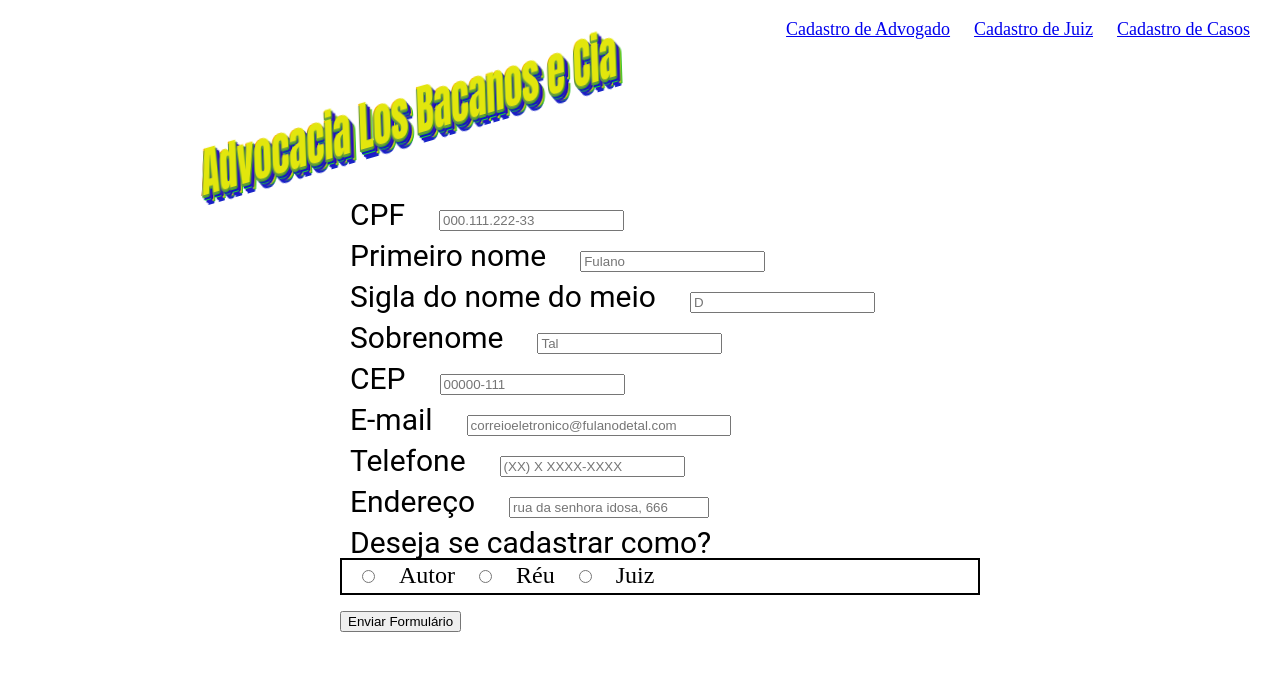
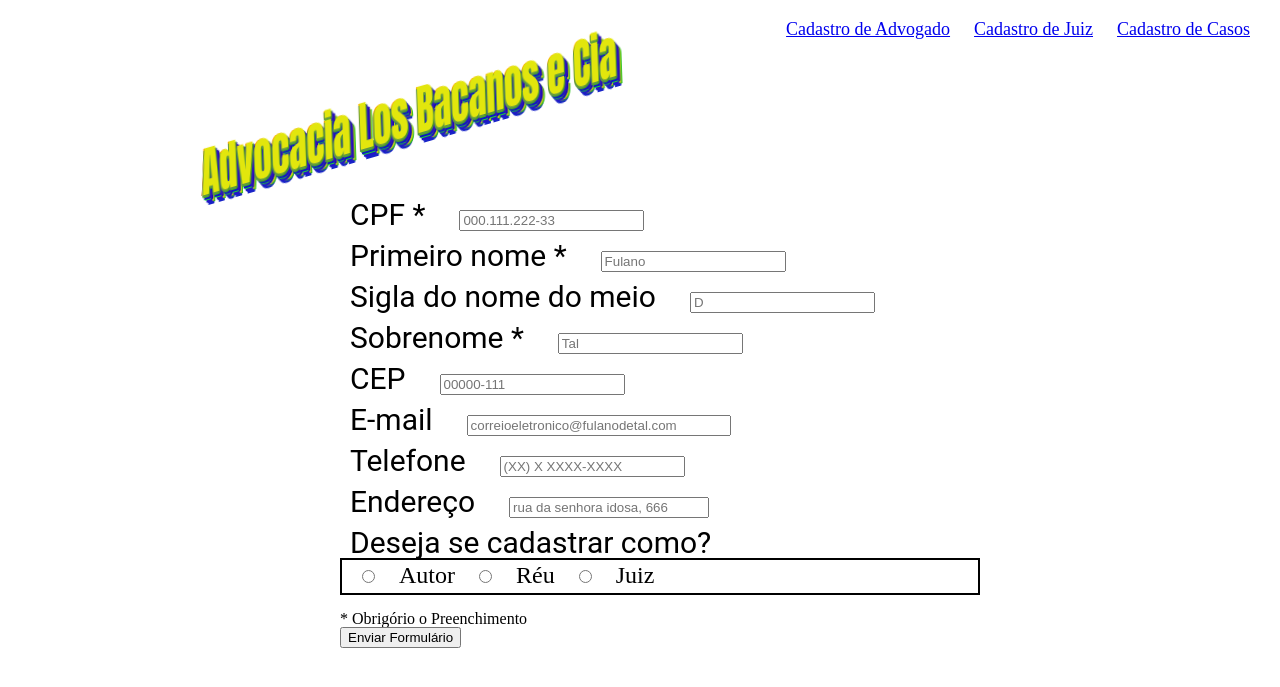
Before and after one commit to nikolagiin/TrabPBD, a PHP site: page /formulario_pessoas.php in a window 1280 px wide. Shown: the top 687 px of the page. Run offline with PHP 8.4, Linux system fonts and the light colour scheme.

Commit message:
adicionado '*' aos campos obrigatórios

```diff
--- a/formulario_pessoas.php
+++ b/formulario_pessoas.php
@@ -26,16 +26,16 @@
 
     <form action="pessoas.php" method="post">
         <div id="dados">
-            <label for="cpf" class="elemento">CPF</label>
+            <label for="cpf" class="elemento">CPF *</label>
             <input type="text" id="cpf" name="cpf" placeholder="000.111.222-33" required>
             <br>
-            <label for="pnome" class="elemento">Primeiro nome</label>
+            <label for="pnome" class="elemento">Primeiro nome *</label>
             <input type="text" id="pnome" name="pnome" placeholder="Fulano" required>
             <br>
             <label for="mnome" class="elemento">Sigla do nome do meio</label>
             <input type="text" id="mnome" name="mnome" placeholder="D">
             <br>
-            <label for="snome" class="elemento">Sobrenome</label>
+            <label for="snome" class="elemento">Sobrenome *</label>
             <input type="text" id="snome" name="snome" placeholder="Tal" required>
             <br>
             <label for="cep" class="elemento">CEP</label>
@@ -61,6 +61,7 @@
                 <label for="juiz" class="tipo">Juiz</label>
             </div>
             <br>
+            <p>* Obrigório o Preenchimento</p>
             <button type="submit" name="submit-pess">Enviar Formulário</button>
         </div>
     </form>
```
